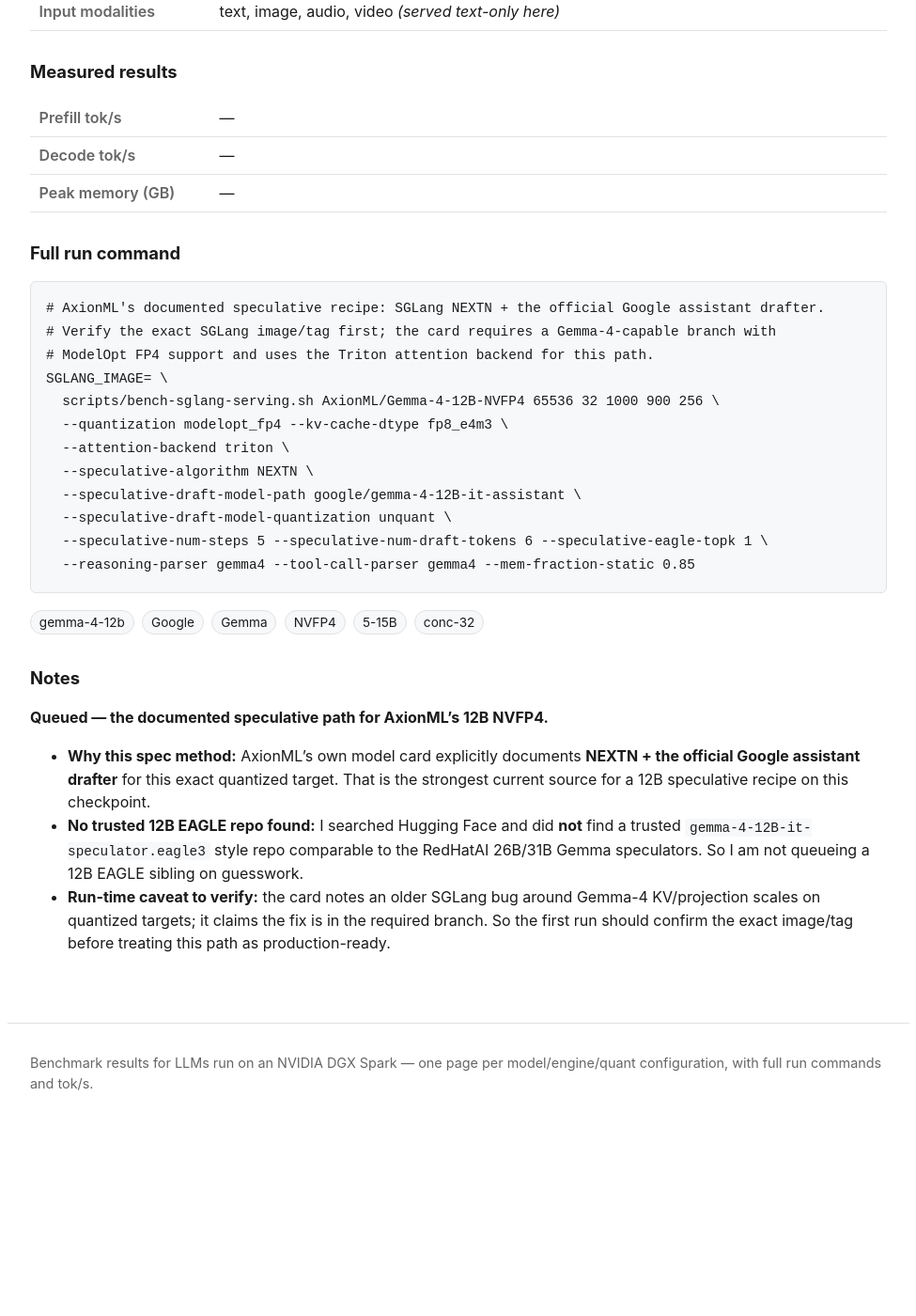
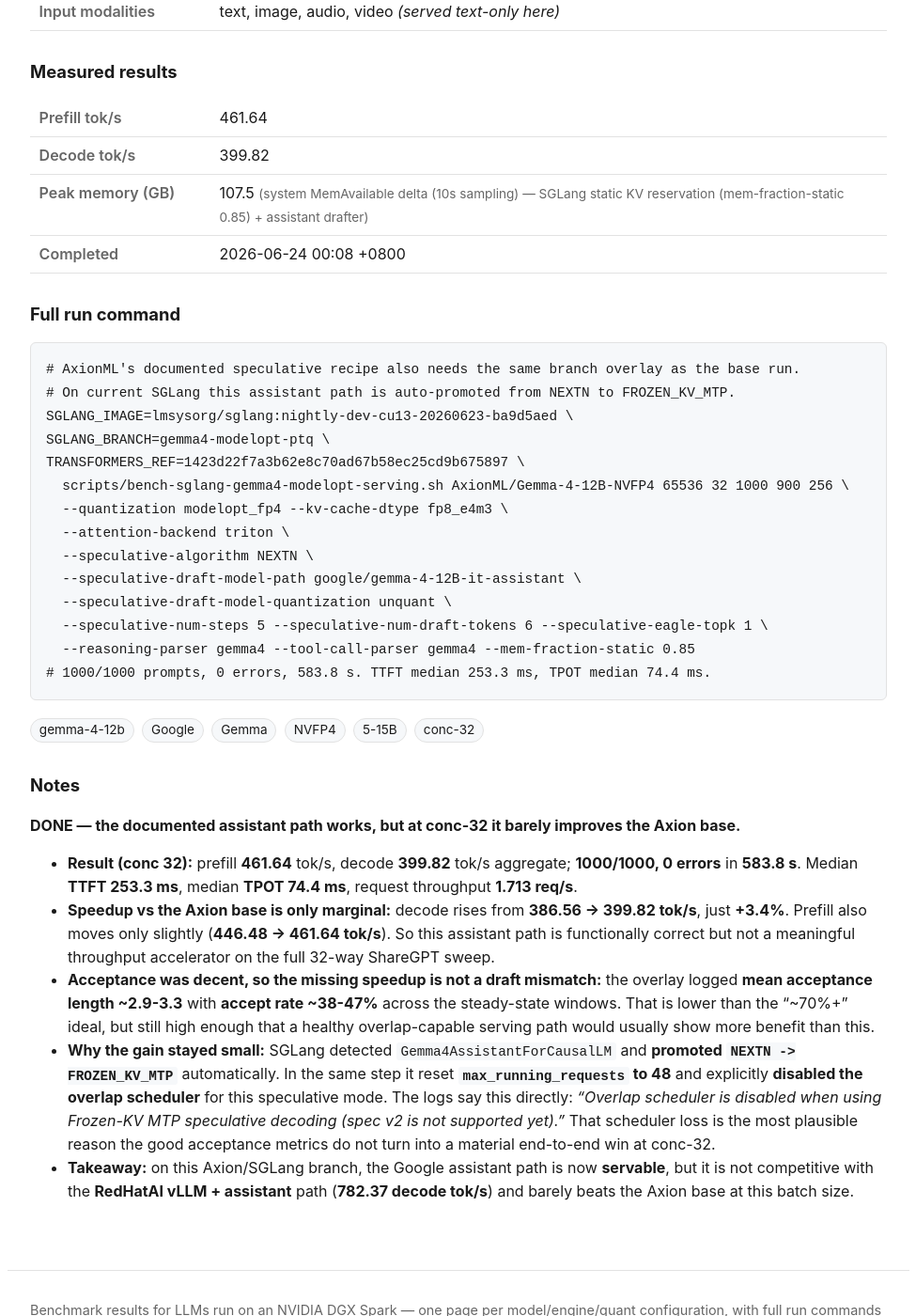
Before and after one commit to yjsoon/autobench, a Jekyll site: the page built from _configs/gemma-4-12b-it-axionml-sglang-nvfp4-mtp.md, in a window 1280 px wide and 1400 px high, scrolled down 678 px. Shown: the whole window at 94% size, without its empty margins (152-1127 px from the left). Built offline with Jekyll 4.4.1, drawn with Linux system fonts in a browser that asks for light colours; before the commit the page ends 1905 px from its top, so only the background shows below that; some of the changed text lies outside the part shown.

Commit message:
Record AxionML Gemma 4 12B SGLang MTP benchmark

```diff
--- a/_configs/gemma-4-12b-it-axionml-sglang-nvfp4-mtp.md
+++ b/_configs/gemma-4-12b-it-axionml-sglang-nvfp4-mtp.md
@@ -15,13 +15,22 @@
 mm_served: false
 concurrency: 32
 tags: [gemma-4-12b, Google, Gemma, NVFP4, 5-15B, conc-32]
-status: pending
+status: done
+prefill_toks: 461.64
+decode_toks: 399.82
+mem_gb: 107.50
+mem_source: system MemAvailable delta (10s sampling) — SGLang static KV reservation (mem-fraction-static 0.85) + assistant drafter
+spec_acceptance: 38-47% accept rate · mean acceptance length ~2.9-3.3 · FROZEN_KV_MTP promoted from NEXTN
+measured_on: 2026-06-24
+completed_at: 2026-06-24 00:08 +0800
+engine_image: lmsysorg/sglang:nightly-dev-cu13-20260623-ba9d5aed@sha256:ca580c17cf5f9d2e268f4153d977e3cd46528feb2c62a4de8683a05d08da3cf2
 run_command: |
-  # AxionML's documented speculative recipe: SGLang NEXTN + the official Google assistant drafter.
-  # Verify the exact SGLang image/tag first; the card requires a Gemma-4-capable branch with
-  # ModelOpt FP4 support and uses the Triton attention backend for this path.
-  SGLANG_IMAGE=<gemma4-modelopt-capable-sglang-image> \
-    scripts/bench-sglang-serving.sh AxionML/Gemma-4-12B-NVFP4 65536 32 1000 900 256 \
+  # AxionML's documented speculative recipe also needs the same branch overlay as the base run.
+  # On current SGLang this assistant path is auto-promoted from NEXTN to FROZEN_KV_MTP.
+  SGLANG_IMAGE=lmsysorg/sglang:nightly-dev-cu13-20260623-ba9d5aed \
+  SGLANG_BRANCH=gemma4-modelopt-ptq \
+  TRANSFORMERS_REF=1423d22f7a3b62e8c70ad67b58ec25cd9b675897 \
+    scripts/bench-sglang-gemma4-modelopt-serving.sh AxionML/Gemma-4-12B-NVFP4 65536 32 1000 900 256 \
     --quantization modelopt_fp4 --kv-cache-dtype fp8_e4m3 \
     --attention-backend triton \
     --speculative-algorithm NEXTN \
@@ -29,16 +38,27 @@
     --speculative-draft-model-quantization unquant \
     --speculative-num-steps 5 --speculative-num-draft-tokens 6 --speculative-eagle-topk 1 \
     --reasoning-parser gemma4 --tool-call-parser gemma4 --mem-fraction-static 0.85
+  # 1000/1000 prompts, 0 errors, 583.8 s. TTFT median 253.3 ms, TPOT median 74.4 ms.
 ---
 
-**Queued — the documented speculative path for AxionML's 12B NVFP4.**
+**DONE — the documented assistant path works, but at conc-32 it barely improves the Axion base.**
 
-- **Why this spec method:** AxionML's own model card explicitly documents **NEXTN + the official
-  Google assistant drafter** for this exact quantized target. That is the strongest current source for
-  a 12B speculative recipe on this checkpoint.
-- **No trusted 12B EAGLE repo found:** I searched Hugging Face and did **not** find a trusted
-  `gemma-4-12B-it-speculator.eagle3` style repo comparable to the RedHatAI 26B/31B Gemma speculators.
-  So I am not queueing a 12B EAGLE sibling on guesswork.
-- **Run-time caveat to verify:** the card notes an older SGLang bug around Gemma-4 KV/projection
-  scales on quantized targets; it claims the fix is in the required branch. So the first run should
-  confirm the exact image/tag before treating this path as production-ready.
+- **Result (conc 32):** prefill **461.64** tok/s, decode **399.82** tok/s aggregate; **1000/1000, 0
+  errors** in **583.8 s**. Median **TTFT 253.3 ms**, median **TPOT 74.4 ms**, request throughput
+  **1.713 req/s**.
+- **Speedup vs the Axion base is only marginal:** decode rises from **386.56 -> 399.82 tok/s**, just
+  **+3.4%**. Prefill also moves only slightly (**446.48 -> 461.64 tok/s**). So this assistant path is
+  functionally correct but not a meaningful throughput accelerator on the full 32-way ShareGPT sweep.
+- **Acceptance was decent, so the missing speedup is not a draft mismatch:** the overlay logged
+  **mean acceptance length ~2.9-3.3** with **accept rate ~38-47%** across the steady-state windows.
+  That is lower than the "~70%+" ideal, but still high enough that a healthy overlap-capable serving
+  path would usually show more benefit than this.
+- **Why the gain stayed small:** SGLang detected `Gemma4AssistantForCausalLM` and **promoted
+  `NEXTN -> FROZEN_KV_MTP`** automatically. In the same step it reset **`max_running_requests` to 48**
+  and explicitly **disabled the overlap scheduler** for this speculative mode. The logs say this
+  directly: *"Overlap scheduler is disabled when using Frozen-KV MTP speculative decoding (spec v2 is
+  not supported yet)."* That scheduler loss is the most plausible reason the good acceptance metrics do
+  not turn into a material end-to-end win at conc-32.
+- **Takeaway:** on this Axion/SGLang branch, the Google assistant path is now **servable**, but it is
+  not competitive with the **RedHatAI vLLM + assistant** path (**782.37 decode tok/s**) and barely
+  beats the Axion base at this batch size.
```
